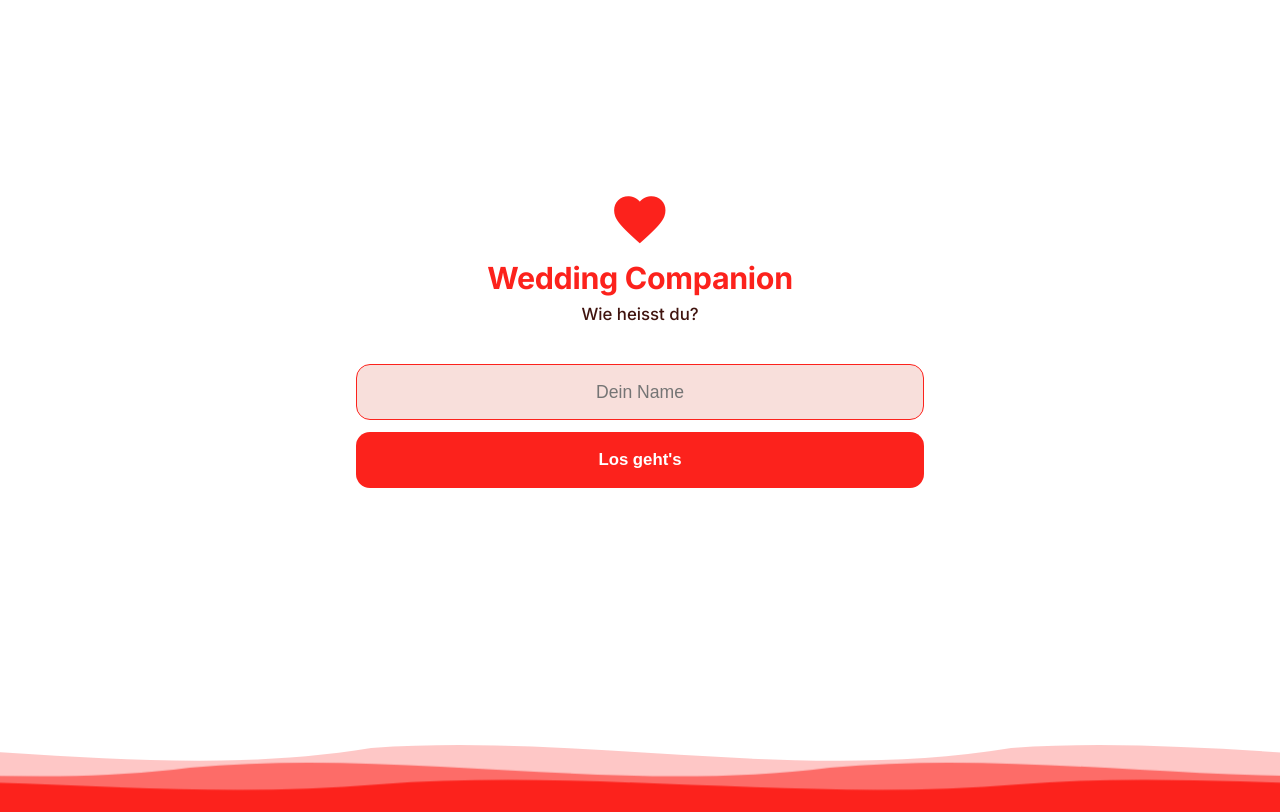
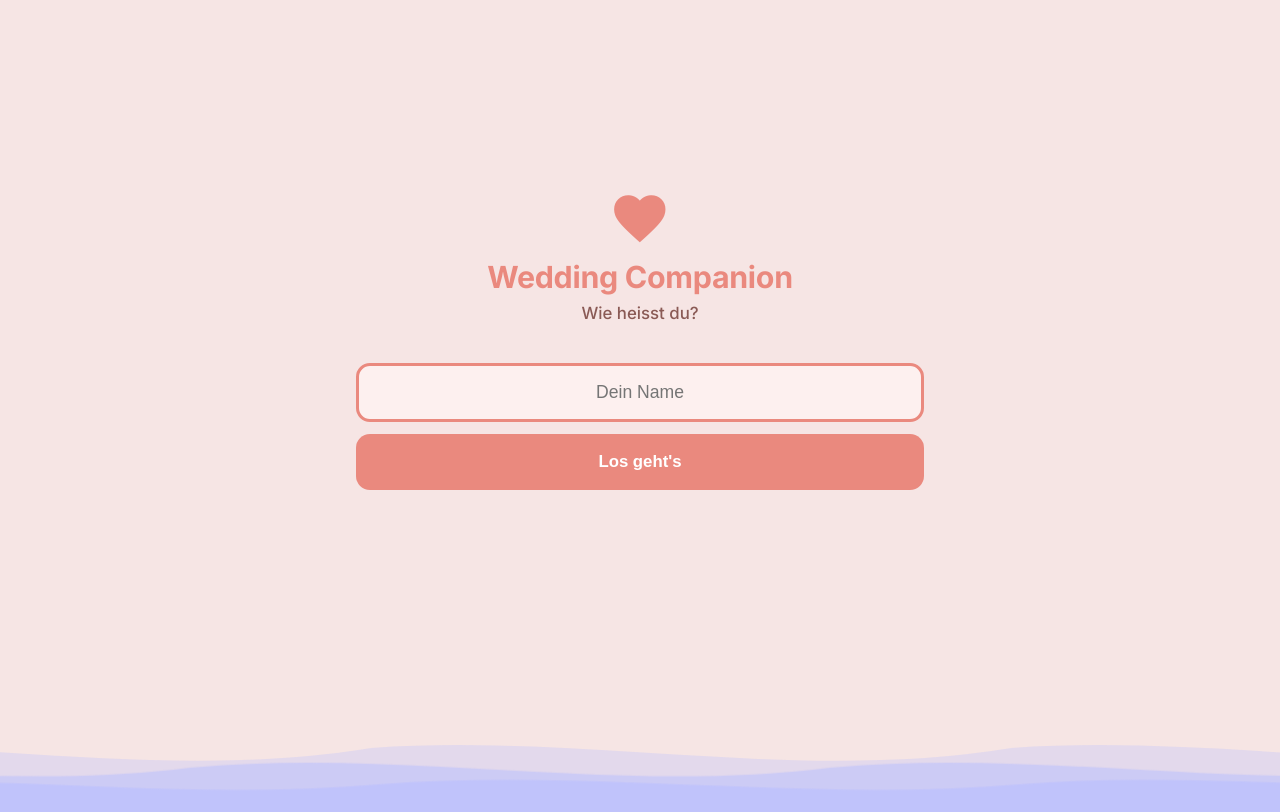
Before and after one commit to TimDeanMoser/wedding_companion, a Flask app: page /welcome in a window 1280 px wide. Run offline with Flask 3, Linux system fonts and the light colour scheme; some libraries are stand-ins or nearby versions.

Commit message:
Style: 3px accent borders, blue-tinted dark mode bg/panel
Co-Authored-By: Claude Sonnet 4.6 <noreply@anthropic.com>

```diff
--- a/static/css/style.css
+++ b/static/css/style.css
@@ -6,34 +6,31 @@ a[x-apple-data-detectors] {
 }
 
 :root {
-  --bg: #ffffff;
-  --panel: #F8DFDB;
-  --accent: #F8DFDB;
-  --primary: #FC221C;
-  --text: #40140F;
-  --text-muted: #40140F;
+  --bg: #F6E5E4;
+  --panel: #FDF0EF;
+  --accent: #C0C3FB;
+  --primary: #EA897E;
+  --text: #3B1C1A;
+  --text-muted: #8A5A55;
   --radius: 14px;
   --transition: 0.18s ease;
-  --primary-glow: rgba(252, 34, 28, 0.12);
-  --primary-tint: rgba(252, 34, 28, 0.08);
+  --primary-glow: rgba(234, 137, 126, 0.18);
+  --primary-tint: rgba(234, 137, 126, 0.10);
 }
 
 html.dark {
-  --bg: #1A0C0C;
-  --panel: #2C1414;
-  --accent: #4A1E1E;
-  --primary: #FC221C;
-  --text: #FFE9E8;
-  --text-muted: #A87570;
-  --primary-glow: rgba(252, 34, 28, 0.22);
-  --primary-tint: rgba(252, 34, 28, 0.15);
+  --bg: #0E0F1A;
+  --panel: #181A2E;
+  --accent: #4A4D8C;
+  --primary: #EA897E;
+  --text: #FAE8E6;
+  --text-muted: #B08A85;
+  --primary-glow: rgba(234, 137, 126, 0.25);
+  --primary-tint: rgba(234, 137, 126, 0.15);
   color-scheme: dark;
 }
 
-html.dark .app-wrapper { background: var(--bg); }
-html.dark .site-header { background: var(--bg); border-color: var(--accent); }
-html.dark .iban-display { background: var(--panel); }
-html.dark .lightbox { background: var(--bg); }
+html.dark .site-header { border-color: var(--accent); }
 
 .material-symbols-outlined {
   font-variation-settings: 'FILL' 1, 'wght' 400, 'GRAD' 0, 'opsz' 24;
@@ -58,7 +55,7 @@ html {
 body {
   font-family: 'Inter', -apple-system, BlinkMacSystemFont, "Segoe UI", sans-serif;
   font-weight: 500;
-  background: var(--primary);
+  background: var(--accent);
   color: var(--text);
   min-height: 100dvh;
   display: flex;
@@ -69,7 +66,7 @@ body {
   flex: 1;
   display: flex;
   flex-direction: column;
-  background: #ffffff;
+  background: var(--bg);
 }
 
 /* ── Header ── */
@@ -872,7 +869,7 @@ body {
   width: 100%;
   padding: 16px;
   border-radius: var(--radius);
-  border: 1.5px solid var(--accent);
+  border: 3px solid var(--accent);
   background: var(--panel);
   font-size: 1.1rem;
   color: var(--text);
--- a/templates/base.html
+++ b/templates/base.html
@@ -4,7 +4,7 @@
   <meta charset="UTF-8">
   <meta name="viewport" content="width=device-width, initial-scale=1, viewport-fit=cover">
   <meta name="format-detection" content="telephone=no,date=no,address=no,email=no,url=no">
-  <meta name="theme-color" content="#FC221C">
+  <meta name="theme-color" content="#EA897E">
   <meta name="apple-mobile-web-app-capable" content="yes">
   <meta name="apple-mobile-web-app-status-bar-style" content="default">
   <title>{% block title %}Wedding Companion{% endblock %}</title>
@@ -37,17 +37,17 @@
 <footer class="site-footer">
   <div class="footer-wave footer-wave--slow">
     <svg viewBox="0 0 2400 80" preserveAspectRatio="none" xmlns="http://www.w3.org/2000/svg" aria-hidden="true">
-      <path d="M0,20 C200,5 400,55 600,20 C800,5 1000,55 1200,20 C1400,5 1600,55 1800,20 C2000,5 2200,55 2400,20 L2400,80 L0,80 Z" fill="rgba(252,34,28,0.25)"/>
+      <path d="M0,20 C200,5 400,55 600,20 C800,5 1000,55 1200,20 C1400,5 1600,55 1800,20 C2000,5 2200,55 2400,20 L2400,80 L0,80 Z" style="fill: var(--accent); opacity: 0.35"/>
     </svg>
   </div>
   <div class="footer-wave footer-wave--med">
     <svg viewBox="0 0 2400 80" preserveAspectRatio="none" xmlns="http://www.w3.org/2000/svg" aria-hidden="true">
-      <path d="M0,38 C200,18 400,65 600,38 C800,18 1000,65 1200,38 C1400,18 1600,65 1800,38 C2000,18 2200,65 2400,38 L2400,80 L0,80 Z" fill="rgba(252,34,28,0.55)"/>
+      <path d="M0,38 C200,18 400,65 600,38 C800,18 1000,65 1200,38 C1400,18 1600,65 1800,38 C2000,18 2200,65 2400,38 L2400,80 L0,80 Z" style="fill: var(--accent); opacity: 0.65"/>
     </svg>
   </div>
   <div class="footer-wave footer-wave--fast">
     <svg viewBox="0 0 2400 80" preserveAspectRatio="none" xmlns="http://www.w3.org/2000/svg" aria-hidden="true">
-      <path d="M0,54 C200,38 400,72 600,54 C800,38 1000,72 1200,54 C1400,38 1600,72 1800,54 C2000,38 2200,72 2400,54 L2400,80 L0,80 Z" fill="#FC221C"/>
+      <path d="M0,54 C200,38 400,72 600,54 C800,38 1000,72 1200,54 C1400,38 1600,72 1800,54 C2000,38 2200,72 2400,54 L2400,80 L0,80 Z" style="fill: var(--accent)"/>
     </svg>
   </div>
 </footer>
```
Also changed, not shown: other parts of static/css/style.css (+14 -14 lines).
